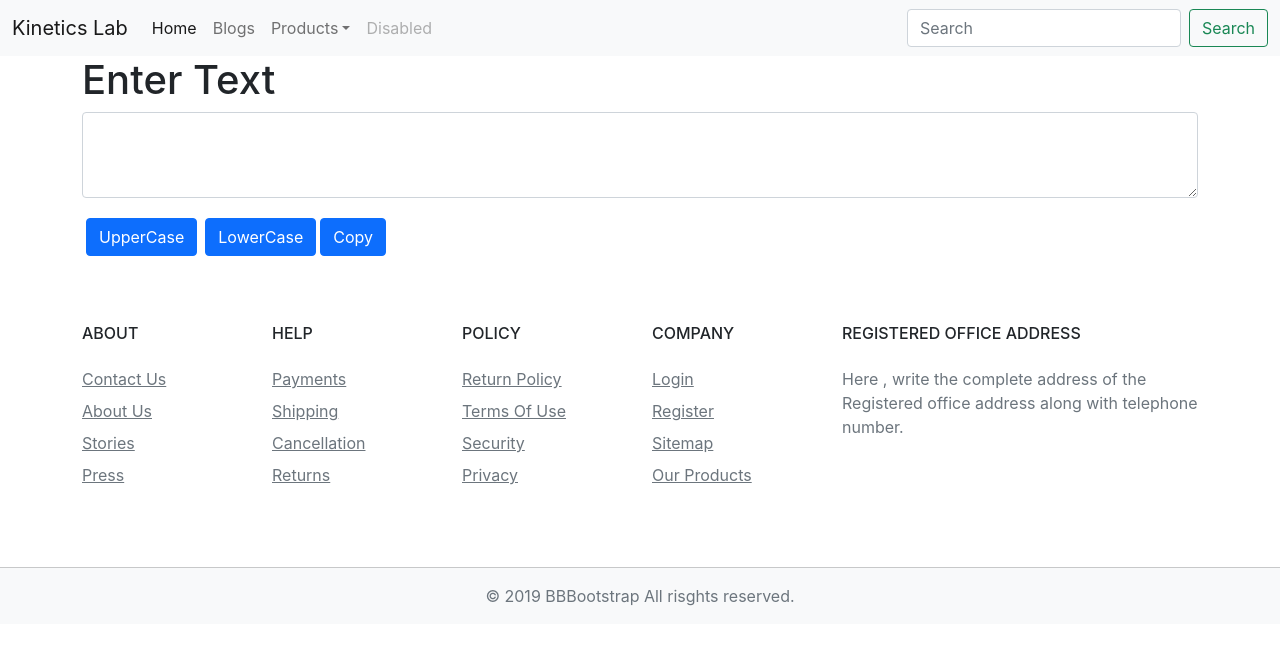
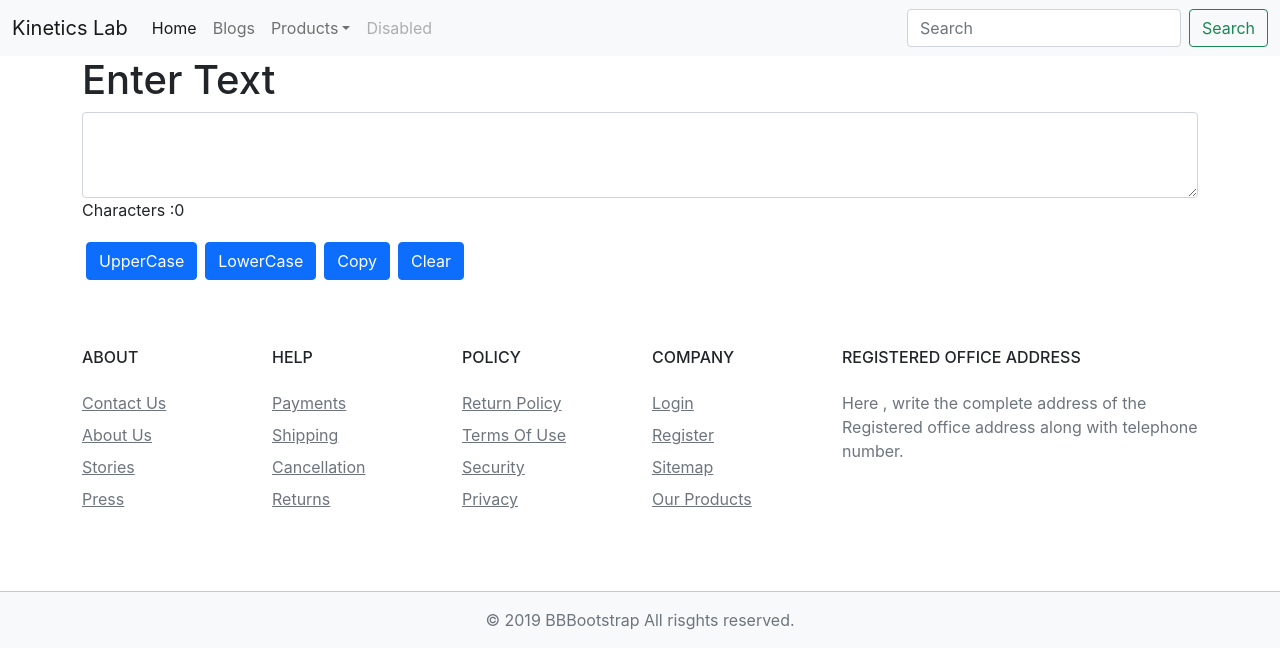
Before and after one commit to thedhruvkumar/React-Project, a React (Create React App) app: page / in a window 1280 px wide. Shown: the top 668 px of the page. Built offline with nearby package versions, Linux system fonts and the light colour scheme.

Commit message:
Update TextForm.jsx

```diff
--- a/src/Components/TextForm.jsx
+++ b/src/Components/TextForm.jsx
@@ -17,17 +17,21 @@ const TextForm = () => {
     const copyBtn=()=>{
       navigator.clipboard.writeText(text);
     }
+    const handleClr = () =>{
+      settext('')
+    }
 
   return (
     <>
 <div class="mb-3">
     <h1>Enter Text</h1>
   <textarea value={text} onChange={textChange} class="form-control" id="maintextForm" rows="3"></textarea>
+  <span>Characters :{text.split('').filter(f=>f!=='').length}</span>
 </div>
 <button className="btn btn-primary m-1" onClick={handleUpper} >UpperCase</button>
 <button className="btn btn-primary m-1" onClick={handleLower} >LowerCase</button>
-<button className="btn btn-primary" onClick={copyBtn} >Copy</button>
-{/* <button className="btn btn-primary" onClick={handleBtn} >UpperCase</button> */}
+<button className="btn btn-primary m-1" onClick={copyBtn} >Copy</button>
+<button className="btn btn-primary m-1" onClick={handleClr} >Clear</button>
     </>
   )
 }
```
